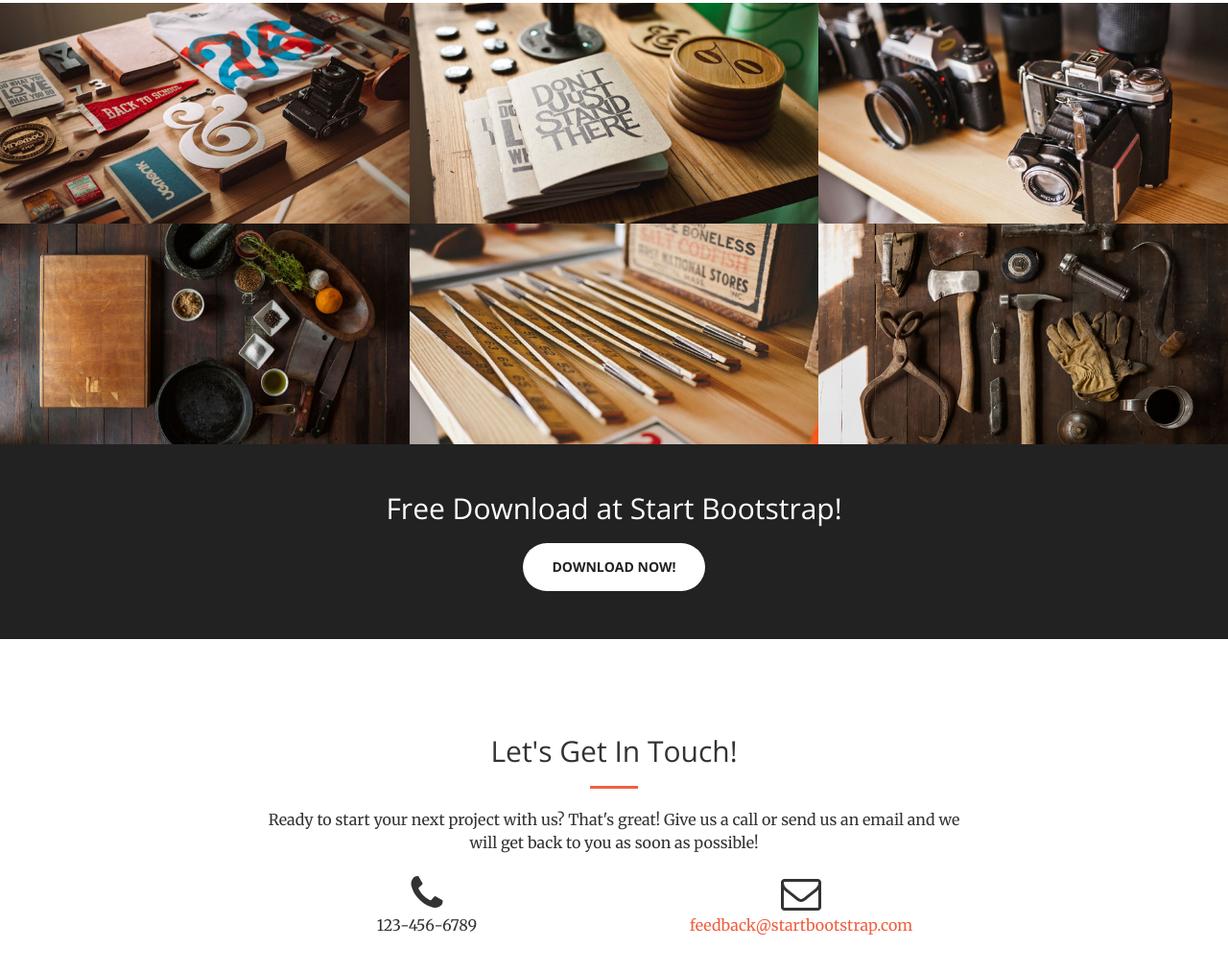
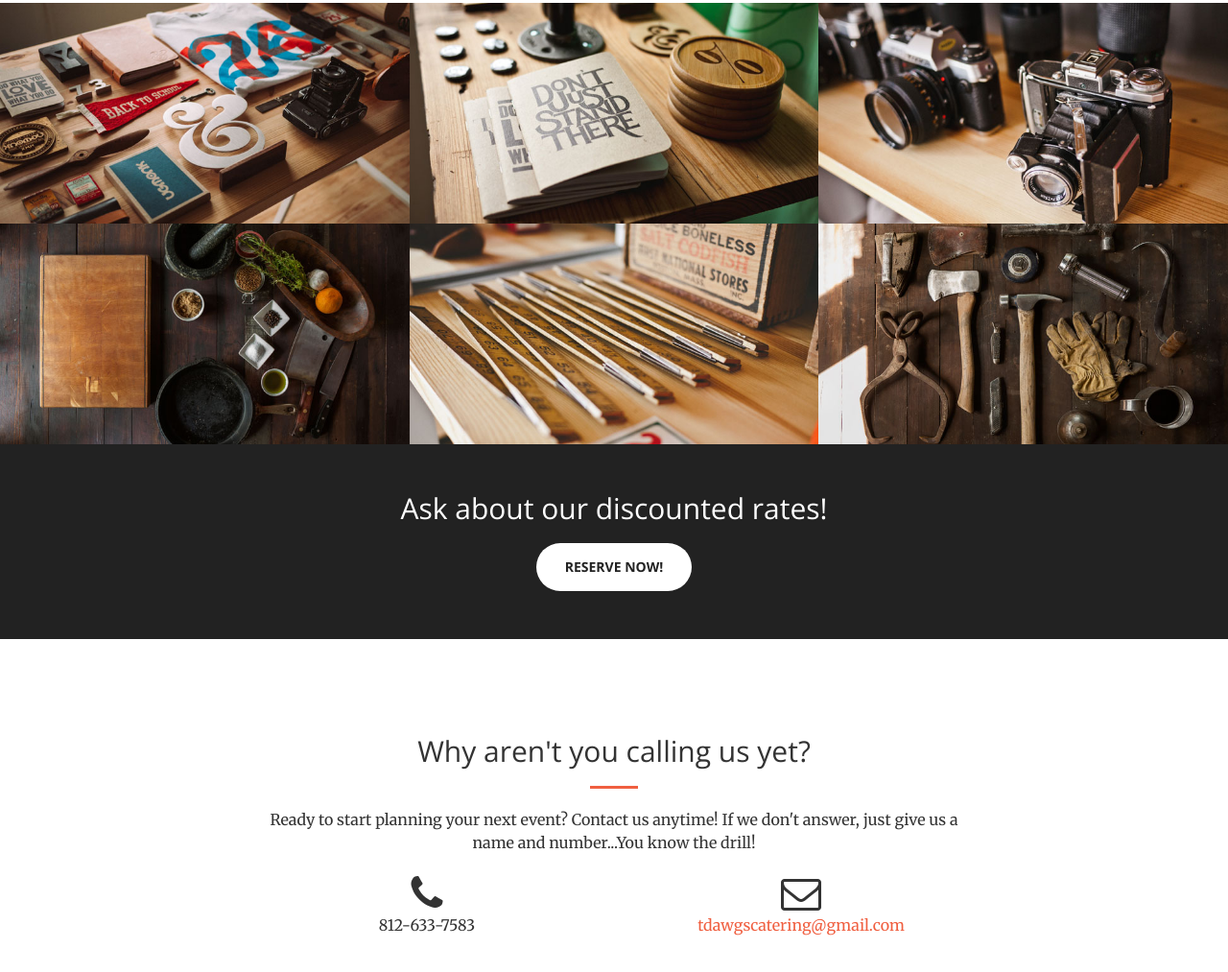
Before and after one commit to williamwalker04/other-project, a plain HTML site: page index.html in a window 1280 px wide. Shown: the part 1647-2660 px from the top of the page at 96% size. Drawn offline with nearby package versions, Linux system fonts and the light colour scheme.

Commit message:
finished up some text replacement and fixing of links

```diff
--- a/index.html
+++ b/index.html
@@ -46,7 +46,7 @@
                     <span class="icon-bar"></span>
                     <span class="icon-bar"></span>
                 </button>
-                <a class="navbar-brand page-scroll" href="#page-top">Start Bootstrap</a>
+                <a class="navbar-brand page-scroll" href="#page-top">T-Dawgs</a>
             </div>
 
             <!-- Collect the nav links, forms, and other content for toggling -->
@@ -89,7 +89,7 @@
                     <h2 class="section-heading">We've got what you need!</h2>
                     <hr class="light">
                     <p class="text-faded">Our food options are nearly limitless, just contact us and let us know your taste!</p>
-                    <a href="#" class="btn btn-default btn-xl">Get Started!</a>
+                    <a href="#contact" class="btn btn-default btn-xl">Get Started!</a>
                 </div>
             </div>
         </div>
@@ -238,8 +238,8 @@
     <aside class="bg-dark">
         <div class="container text-center">
             <div class="call-to-action">
-                <h2>Free Download at Start Bootstrap!</h2>
-                <a href="#" class="btn btn-default btn-xl wow tada">Download Now!</a>
+                <h2>Ask about our discounted rates!</h2>
+                <a href="#contact" class="btn btn-default btn-xl wow tada">Reserve Now!</a>
             </div>
         </div>
     </aside>
@@ -248,17 +248,17 @@
         <div class="container">
             <div class="row">
                 <div class="col-lg-8 col-lg-offset-2 text-center">
-                    <h2 class="section-heading">Let's Get In Touch!</h2>
+                    <h2 class="section-heading">Why aren't you calling us yet?</h2>
                     <hr class="primary">
-                    <p>Ready to start your next project with us? That's great! Give us a call or send us an email and we will get back to you as soon as possible!</p>
+                    <p>Ready to start planning your next event?  Contact us anytime!  If we don't answer, just give us a name and number...You know the drill!</p>
                 </div>
                 <div class="col-lg-4 col-lg-offset-2 text-center">
                     <i class="fa fa-phone fa-3x wow bounceIn"></i>
-                    <p>123-456-6789</p>
+                    <p>812-633-7583</p>
                 </div>
                 <div class="col-lg-4 text-center">
                     <i class="fa fa-envelope-o fa-3x wow bounceIn" data-wow-delay=".1s"></i>
-                    <p><a href="mailto:your-email@your-domain.com">feedback@startbootstrap.com</a></p>
+                    <p><a href="mailto:tdawgscatering@gmail.com">tdawgscatering@gmail.com</a></p>
                 </div>
             </div>
         </div>
```
